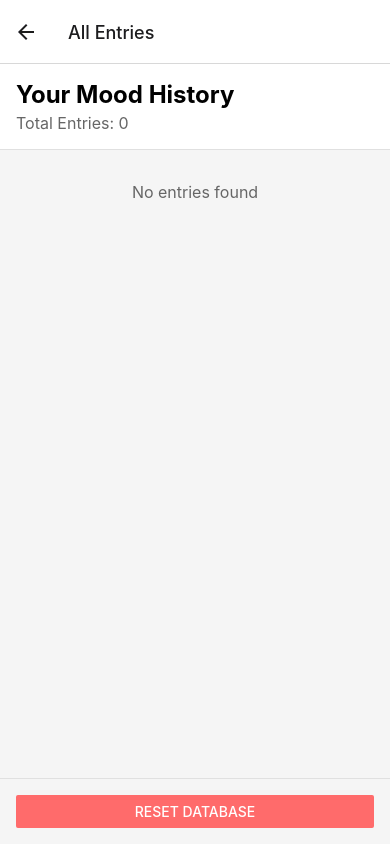
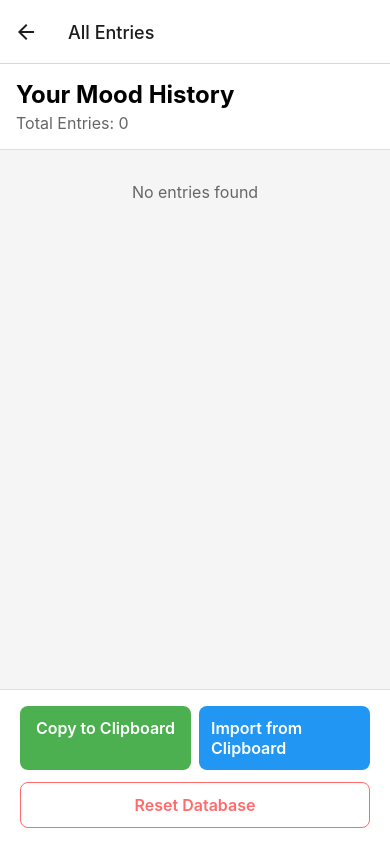
Before and after one commit to haywood-d-johnson/Steady, a React Native app: screen /ShowAllEntries in a window 390 px wide. Built offline with nearby package versions, Linux system fonts and the light colour scheme.

Commit message:
feat: added copy from clipboard to persist through devices

```diff
--- a/package.json
+++ b/package.json
@@ -17,6 +17,7 @@
     "@react-navigation/native": "6.1.9",
     "@react-navigation/native-stack": "6.9.17",
     "expo": "47.0.14",
+    "expo-clipboard": "4.0.2",
     "expo-dev-client": "2.0.1",
     "expo-file-system": "15.1.1",
     "expo-notifications": "0.17.0",
--- a/src/data/SteadyDBClass.ts
+++ b/src/data/SteadyDBClass.ts
@@ -164,6 +164,16 @@ class WebStorage {
             transaction.onerror = () => reject(transaction.error);
         });
     }
+}
+
+export interface ExportedData {
+    version: string;
+    timestamp: string;
+    entries: {
+        score: number;
+        created_at: string;
+        notes: string[];
+    }[];
 }
 
 export class SteadyDB {
@@ -467,4 +477,60 @@ export class SteadyDB {
             );
         });
     }
+
+    async exportData(): Promise<ExportedData> {
+        const entries = await this.getAllEntriesWithNotes();
+        console.log("entries", entries);
+        console.log("Button Pressed!");
+
+        // Group notes by entry_id
+        const entriesWithNotes = entries.reduce((acc, entry) => {
+            const existingEntry = acc.find(e => e.id === entry.id);
+            if (existingEntry) {
+                if (entry.note) {
+                    existingEntry.notes.push(entry.note);
+                }
+            } else {
+                acc.push({
+                    id: entry.id,
+                    score: entry.score,
+                    created_at: entry.created_at,
+                    notes: entry.note ? [entry.note] : [],
+                });
+            }
+            return acc;
+        }, [] as Array<{ id: number; score: number; created_at: string; notes: string[] }>);
+
+        // Format for export
+        const exportData: ExportedData = {
+            version: "1.0",
+            timestamp: new Date().toISOString(),
+            entries: entriesWithNotes.map(({ score, created_at, notes }) => ({
+                score,
+                created_at,
+                notes,
+            })),
+        };
+
+        return exportData;
+    }
+
+    async importData(data: ExportedData): Promise<void> {
+        if (!data.version || !data.entries || !Array.isArray(data.entries)) {
+            throw new Error("Invalid import data format");
+        }
+
+        // Reset the database first
+        await this.resetTables();
+        await this.initDB();
+
+        // Import all entries
+        for (const entry of data.entries) {
+            await this.addMoodEntryWithNotes(
+                entry.score,
+                entry.notes,
+                new Date(entry.created_at)
+            );
+        }
+    }
 }
--- a/src/screens/ShowAllEntriesScreen.tsx
+++ b/src/screens/ShowAllEntriesScreen.tsx
@@ -9,11 +9,14 @@ import {
     Alert,
     Platform,
     TouchableOpacity,
+    Share,
 } from "react-native";
 import { StatusBar } from "expo-status-bar";
 import { useDB } from "../data/DBContext";
 import type { NativeStackScreenProps } from "@react-navigation/native-stack";
 import type { RootStackParamList } from "../types/navigation";
+import type { ExportedData } from "../data/SteadyDBClass";
+import * as Clipboard from "expo-clipboard";
 
 type Props = NativeStackScreenProps<RootStackParamList, "ShowAllEntries">;
 
@@ -120,6 +123,105 @@ export default function ShowAllEntriesScreen({ navigation }: Props) {
         }
     };
 
+    const handleExport = async () => {
+        try {
+            const exportData = await db.exportData();
+            const jsonString = JSON.stringify(exportData, null, 2);
+            await Clipboard.setStringAsync(jsonString);
+            Alert.alert(
+                "Success",
+                "Data has been copied to your clipboard. Save it somewhere safe!"
+            );
+        } catch (error) {
+            console.error("Export failed:", error);
+            Alert.alert(
+                "Export Failed",
+                "Could not copy data to clipboard. Please try again."
+            );
+        }
+    };
+
+    const handleImport = async () => {
+        try {
+            const clipboardText = await Clipboard.getStringAsync();
+            if (!clipboardText) {
+                Alert.alert(
+                    "No Data",
+                    "No data found in clipboard. Please copy your backup data first."
+                );
+                return;
+            }
+
+            try {
+                const jsonData = JSON.parse(clipboardText);
+
+                // Validate the data format
+                if (
+                    !jsonData.version ||
+                    !jsonData.entries ||
+                    !Array.isArray(jsonData.entries)
+                ) {
+                    Alert.alert(
+                        "Invalid Format",
+                        "The clipboard data is not in the correct format. Please make sure you copied the entire backup data."
+                    );
+                    return;
+                }
+
+                // Confirm import
+                Alert.alert(
+                    "Confirm Import",
+                    `This will import ${jsonData.entries.length} entries and replace your current data. Continue?`,
+                    [
+                        {
+                            text: "Cancel",
+                            style: "cancel",
+                        },
+                        {
+                            text: "Import",
+                            onPress: async () => {
+                                try {
+                                    await importData(jsonData);
+                                } catch (error) {
+                                    console.error("Import failed:", error);
+                                    Alert.alert(
+                                        "Import Failed",
+                                        "Could not import the data. Please check the format and try again."
+                                    );
+                                }
+                            },
+                        },
+                    ]
+                );
+            } catch (error) {
+                Alert.alert(
+                    "Invalid Data",
+                    "The clipboard contains invalid JSON data. Please make sure you copied the entire backup data."
+                );
+            }
+        } catch (error) {
+            console.error("Clipboard read failed:", error);
+            Alert.alert(
+                "Error",
+                "Could not read from clipboard. Please try again."
+            );
+        }
+    };
+
+    const importData = async (data: ExportedData) => {
+        try {
+            await db.importData(data);
+            await loadEntries(); // Refresh the list
+            Alert.alert("Success", "Data imported successfully!");
+        } catch (error) {
+            console.error("Import failed:", error);
+            Alert.alert(
+                "Import Failed",
+                "Failed to import data. Please try again."
+            );
+        }
+    };
+
     useEffect(() => {
         const init = async () => {
             setLoading(true);
@@ -187,11 +289,30 @@ export default function ShowAllEntriesScreen({ navigation }: Props) {
             />
 
             <View style={styles.footer}>
-                <Button
-                    title="Reset Database"
+                <View style={styles.buttonGroup}>
+                    <TouchableOpacity
+                        style={[styles.button, styles.exportButton]}
+                        onPress={handleExport}
+                    >
+                        <Text style={styles.buttonText}>Copy to Clipboard</Text>
+                    </TouchableOpacity>
+                    <TouchableOpacity
+                        style={[styles.button, styles.importButton]}
+                        onPress={handleImport}
+                    >
+                        <Text style={styles.buttonText}>
+                            Import from Clipboard
+                        </Text>
+                    </TouchableOpacity>
+                </View>
+                <TouchableOpacity
+                    style={[styles.button, styles.resetButton]}
                     onPress={handleReset}
-                    color="#ff6b6b"
-                />
+                >
+                    <Text style={[styles.buttonText, styles.resetButtonText]}>
+                        Reset Database
+                    </Text>
+                </TouchableOpacity>
             </View>
             <StatusBar style="auto" />
         </View>
@@ -290,5 +411,37 @@ const styles = StyleSheet.create({
         padding: 16,
         borderTopWidth: 1,
         borderTopColor: "#e0e0e0",
+        backgroundColor: "#fff",
+    },
+    buttonGroup: {
+        flexDirection: "row",
+        justifyContent: "space-between",
+        marginBottom: 12,
+    },
+    button: {
+        padding: 12,
+        borderRadius: 8,
+        flex: 1,
+        marginHorizontal: 4,
+        alignItems: "center",
+    },
+    buttonText: {
+        fontSize: 16,
+        fontWeight: "600",
+        color: "#fff",
+    },
+    exportButton: {
+        backgroundColor: "#4CAF50",
+    },
+    importButton: {
+        backgroundColor: "#2196F3",
+    },
+    resetButton: {
+        backgroundColor: "#fff",
+        borderWidth: 1,
+        borderColor: "#ff6b6b",
+    },
+    resetButtonText: {
+        color: "#ff6b6b",
     },
 });
```
Also changed, not shown: 1 other file (tests, documents, lock files or other folders).
